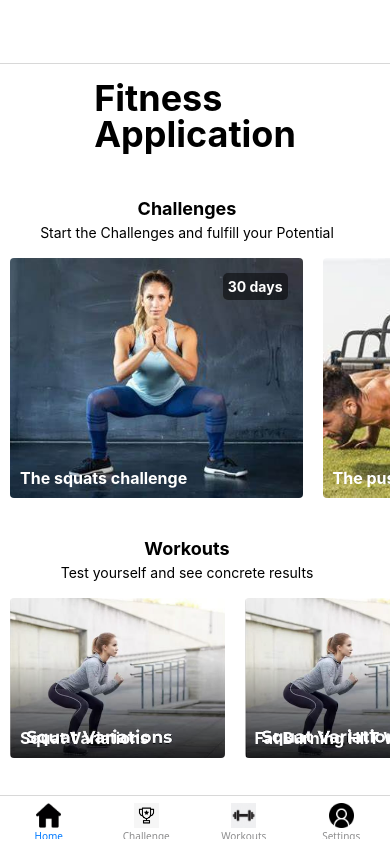
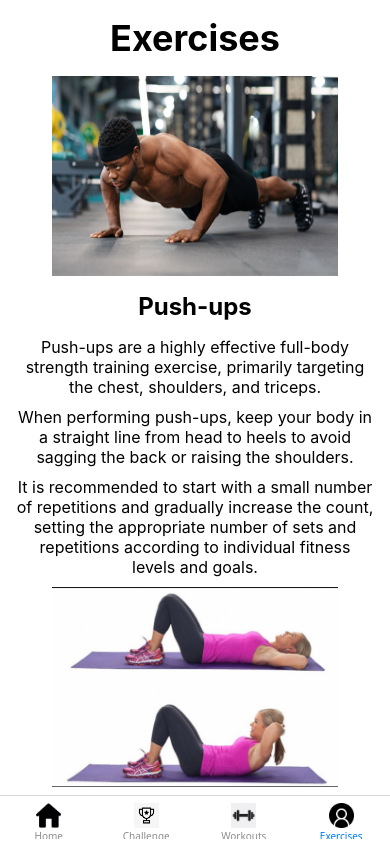
Before and after one commit to iOSQiao/my-fitness-app, a React Native app: screen /Exercises in a window 390 px wide. Built offline with nearby package versions, Linux system fonts and the light colour scheme.

Commit message:
整合页面

```diff
--- a/App.js
+++ b/App.js
@@ -6,7 +6,8 @@ import Ionicons from "@expo/vector-icons/Ionicons";
 
 import HomeLayout from "./app/home/_layout";
 import ChallengeLayout from "./app/challenge/_layout";
-import SettingsScreen from "./app/settings";
+import WorkoutsScreen from "./app/workouts/_layout";
+import ExercisesLayout from "./app/exercises/_layout";
 
 const Tab = createBottomTabNavigator();
 
@@ -45,7 +46,7 @@ export default function App() {
                 />
                 <Tab.Screen
                     name="Workouts"
-                    component={SettingsScreen}
+                    component={WorkoutsScreen}
                     options={{
                         title: "Workouts",
                         tabBarIcon: ({ color, size }) => (
@@ -54,10 +55,10 @@ export default function App() {
                     }}
                 />
                 <Tab.Screen
-                    name="Settings"
-                    component={SettingsScreen}
+                    name="Exercises"
+                    component={ExercisesLayout}
                     options={{
-                        title: "Settings",
+                        title: "Exercises",
                         tabBarIcon: ({ color, size }) => (
                             <CustomTabBarIcon source={require("./assets/tabs/user.png")} color={color} size={size} />
                         ),
--- /dev/null
+++ b/app/exercises/_layout.tsx
@@ -0,0 +1,3 @@
+import ExercisesScreen from "./index";
+
+export default ExercisesScreen;
--- /dev/null
+++ b/app/exercises/index.tsx
@@ -0,0 +1,147 @@
+import React from "react";
+import { View, Text, StyleSheet, Image, ScrollView, TouchableOpacity } from "react-native";
+
+export default function ExercisesScreen() {
+    return (
+        <View style={styles.container}>
+            <ScrollView contentContainerStyle={styles.scrollContainer}>
+                <Text style={styles.bigTitle}>Exercises</Text>
+                {/* Push-ups Section */}
+                <Image
+                    source={require("../../assets/push-ups.jpg")} // Ensure this path is valid push-ups
+                    style={styles.image}
+                    resizeMode="stretch" // Ensure the ratio of the picture is consistent
+                />
+                <Text style={styles.title}>Push-ups</Text>
+                <Text style={styles.paragraph}>
+                    Push-ups are a highly effective full-body strength training exercise, primarily
+                    targeting the chest, shoulders, and triceps.
+                </Text>
+                <Text style={styles.paragraph}>
+                    When performing push-ups, keep your body in a straight line from head to heels
+                    to avoid sagging the back or raising the shoulders.
+                </Text>
+                <Text style={styles.paragraph}>
+                    It is recommended to start with a small number of repetitions and gradually
+                    increase the count, setting the appropriate number of sets and repetitions
+                    according to individual fitness levels and goals.
+                </Text>
+
+                {/* Crunches Section */}
+                <Image
+                    source={require("../../assets/crunches.png")} // Ensure this path is valid
+                    style={styles.image}
+                    resizeMode="stretch" // Ensure the ratio of the picture is consistent
+                />
+                <Text style={styles.title}>Crunches</Text>
+                <Text style={styles.paragraph}>
+                    Crunches are a popular exercise that primarily targets the abdominal muscles,
+                    helping to strengthen and tone the core.
+                </Text>
+                <Text style={styles.paragraph}>
+                    To perform a crunch, lie on your back with your knees bent and feet flat on the
+                    floor, then lift your shoulders towards your knees while engaging your abs.
+                </Text>
+                <Text style={styles.paragraph}>
+                    It is important to avoid pulling on your neck and to keep your lower back
+                    pressed against the floor throughout the movement.
+                </Text>
+
+                {/* Squats Section */}
+                <Image
+                    source={require("../../assets/squats.jpg")} // Ensure this path is valid
+                    style={styles.image}
+                    resizeMode="contain" // Ensure the ratio of the picture is consistent
+                />
+                <Text style={styles.title}>Squats</Text>
+                <Text style={styles.paragraph}>
+                    Squats are an excellent exercise for developing lower body strength, targeting
+                    the quadriceps, hamstrings, and glutes.
+                </Text>
+                <Text style={styles.paragraph}>
+                    When performing squats, keep your feet shoulder-width apart and lower your body
+                    by bending your knees, ensuring that your knees do not extend past your toes.
+                </Text>
+                <Text style={styles.paragraph}>
+                    Start with a comfortable range of motion and gradually increase depth as your
+                    strength and flexibility improve.
+                </Text>
+
+                {/* Pull-ups Section */}
+                <Image
+                    source={require("../../assets/pull-ups.jpg")} // Ensure this path is valid
+                    style={styles.image}
+                    resizeMode="contain" // Ensure the ratio of the picture is consistent
+                />
+                <Text style={styles.title}>Pull-ups</Text>
+                <Text style={styles.paragraph}>
+                    Pull-ups are a challenging exercise that primarily targets the upper body,
+                    focusing on the back, shoulders, and biceps.
+                </Text>
+                <Text style={styles.paragraph}>
+                    To perform a pull-up, grasp the bar with an overhand grip and pull your body
+                    upward until your chin is above the bar.
+                </Text>
+                <Text style={styles.paragraph}>
+                    If you are new to pull-ups, you may want to start with assisted variations or
+                    negative pull-ups to build strength.
+                </Text>
+            </ScrollView>
+        </View>
+    );
+}
+
+const styles = StyleSheet.create({
+    container: {
+        flex: 1,
+        backgroundColor: "#fff",
+    },
+    scrollContainer: {
+        flexGrow: 1,
+        justifyContent: "flex-start",
+        alignItems: "center",
+        padding: 16,
+    },
+    bigTitle: {
+        fontSize: 36,
+        fontWeight: "bold",
+        marginBottom: 16,
+    },
+    title: {
+        fontSize: 24,
+        fontWeight: "bold",
+        marginBottom: 16,
+    },
+    image: {
+        width: "80%", //Set the picture width to the screen width
+        height: 200, //adjust the height of the image
+        marginBottom: 16,
+    },
+    paragraph: {
+        fontSize: 16,
+        marginBottom: 10,
+        textAlign: "center", // Set the text to be in the center
+    },
+    toolKitBar: {
+        width: "100%",
+        height: 50,
+        flexDirection: "row",
+        justifyContent: "space-around", // Space buttons evenly
+        alignItems: "center",
+        backgroundColor: "#f8f8f8", // Optional background color for buttons
+    },
+    tabButton: {
+        flex: 1,
+        alignItems: "center",
+        justifyContent: "center",
+    },
+    tabText: {
+        fontWeight: "bold",
+        fontSize: 10,
+        marginTop: 5,
+    },
+    tabImage: {
+        width: 20,
+        height: 20,
+    },
+});
--- /dev/null
+++ b/app/workouts/_layout.tsx
@@ -0,0 +1,3 @@
+import WorkoutsScreen from "./index";
+
+export default WorkoutsScreen;
--- a/app/settings/index.tsx
+++ b/app/workouts/index.tsx
@@ -1,10 +1,9 @@
-import React from 'react';
-import { View, Text, StyleSheet } from 'react-native';
+import { View, Text, StyleSheet } from "react-native";
 
-export default function SettingsScreen() {
+export default function WorkoutsScreen() {
     return (
         <View style={styles.screen}>
-            <Text>Settins Screen</Text>
+            <Text>Workouts Screen</Text>
         </View>
     );
 }
```
